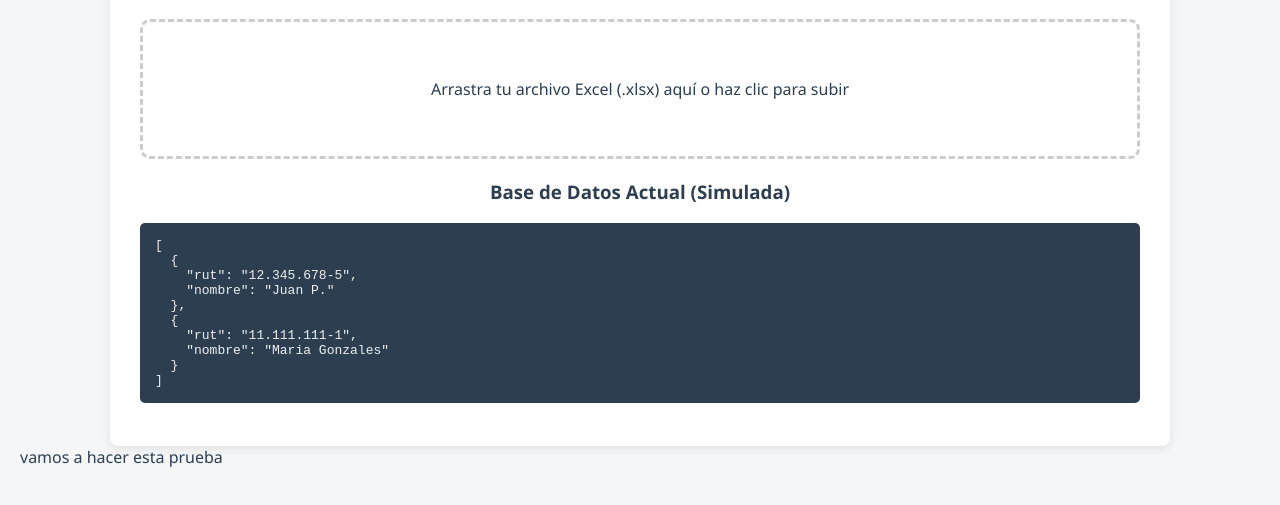
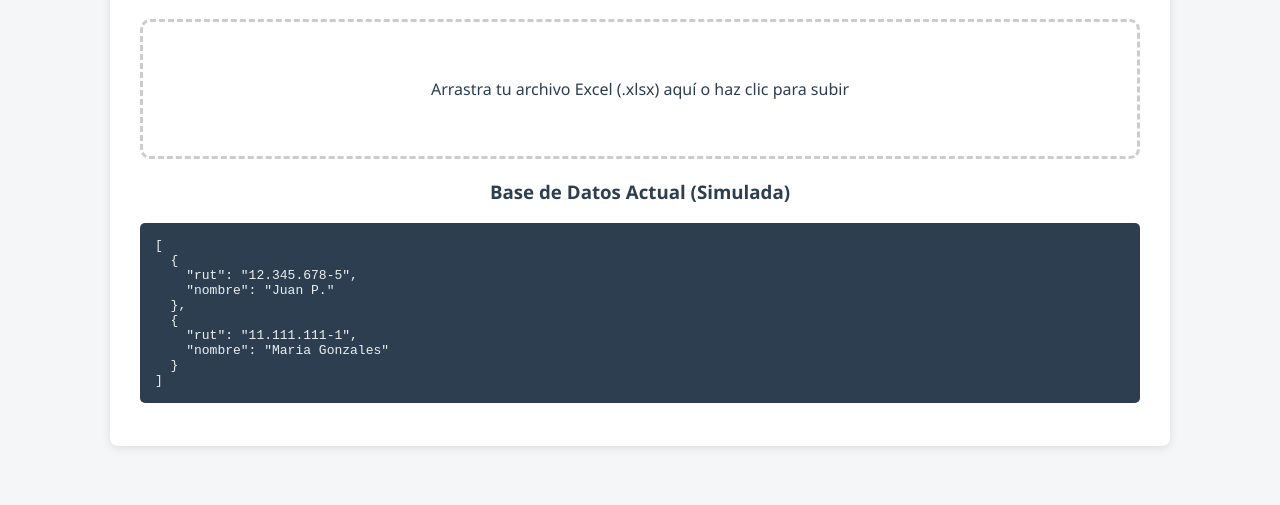
Before and after one commit to icykevin0-beep/Prueba-APR-1.0, a plain HTML site: page index.html in a window 1280 px wide. Shown: the part 117-622 px from the top of the page. Drawn offline with Linux system fonts and the light colour scheme.

Commit message:
modifiacion 1

```diff
--- a/index.html
+++ b/index.html
@@ -53,4 +53,3 @@
     <script src="script.js"></script>
 </body>
 </html>
-vamos a hacer esta prueba
```
